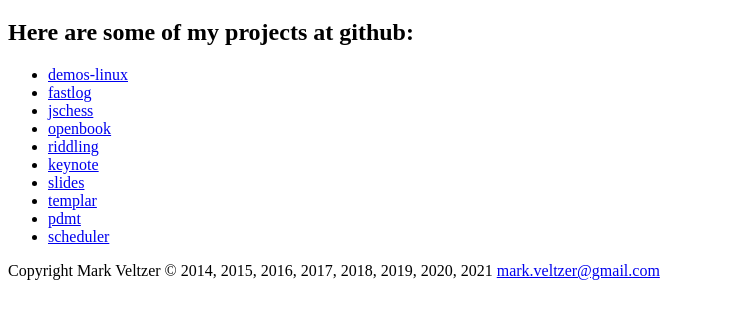
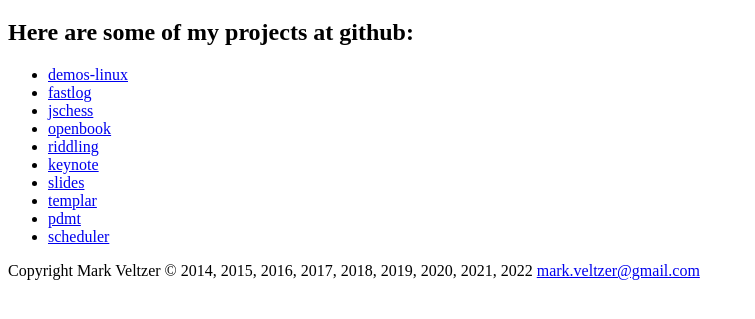
Before and after one commit to veltzer/site-personal-angular, a website: page docs/web/old.html in a window 1280 px wide. Shown: the part 61-380 px from the top of the page, without its empty margins (0-755 px from the left). Drawn offline with Linux system fonts and the light colour scheme.

```diff
--- a/docs/web/old.html
+++ b/docs/web/old.html
@@ -24,7 +24,7 @@
 			<li><a href="https://veltzer.github.io/scheduler">scheduler</a></li>
 		</ul>
 		<p>
-			Copyright Mark Veltzer © 2014, 2015, 2016, 2017, 2018, 2019, 2020, 2021
+			Copyright Mark Veltzer © 2014, 2015, 2016, 2017, 2018, 2019, 2020, 2021, 2022
 			<a href="mailto:mark.veltzer@gmail.com">mark.veltzer@gmail.com</a>
 		</p>
 	</body>
```
Also changed, not shown: README.md.
